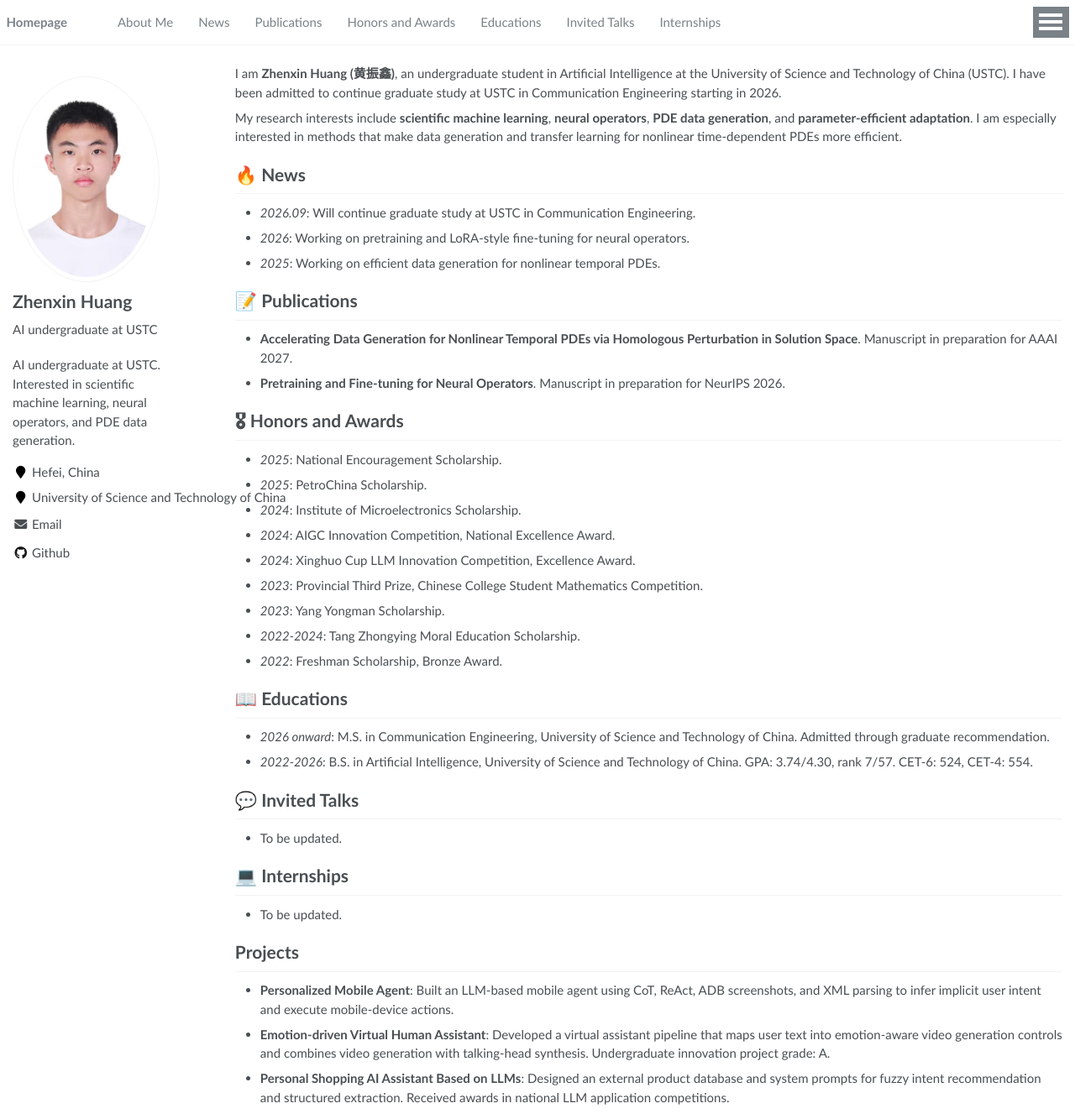
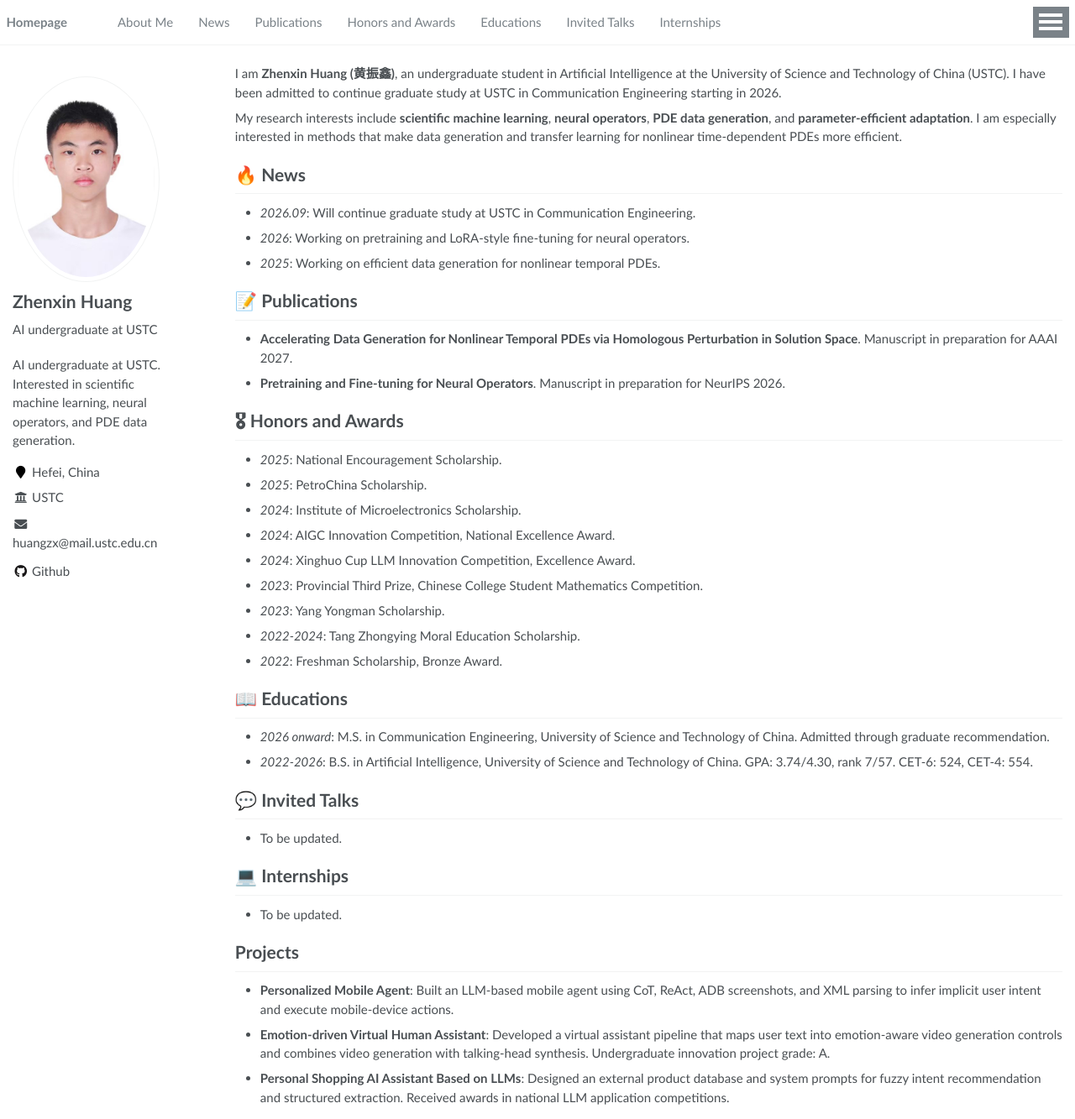
Before and after one commit to hzx-coder0/hzx-coder0.github.io, a Jekyll site: the page built from _pages/about.md, in a window 1280 px wide and 1333 px high. Shown: the whole window at 84% size. Built offline with Jekyll 4.4.1, drawn with Linux system fonts in a browser that asks for light colours; a script that is not in the unit is left out; some of the changed lines change nothing that is shown.

Commit message:
fix: improve sidebar contact display

```diff
--- a/_config.yml
+++ b/_config.yml
@@ -25,7 +25,7 @@ author:
   avatar           : "images/profile.jpg"
   bio              : "AI undergraduate at USTC"
   location         : "Hefei, China"
-  employer         : "University of Science and Technology of China"
+  employer         : "USTC"
   pubmed           :
   googlescholar    :
   email            : "huangzx@mail.ustc.edu.cn"
--- a/_includes/author-profile.html
+++ b/_includes/author-profile.html
@@ -23,13 +23,19 @@
         <li><i class="fa fa-fw fa-map-marker" aria-hidden="true"></i> {{ author.location }}</li>
       {% endif %}
       {% if author.employer %}
-        <li><i class="fa fa-fw fa-map-marker" aria-hidden="true"></i> {{ author.employer }}</li>
+        <li><i class="fas fa-fw fa-university" aria-hidden="true"></i> {{ author.employer }}</li>
       {% endif %}
       {% if author.uri %}
         <li><a href="{{ author.uri }}"><i class="fas fa-fw fa-link" aria-hidden="true"></i> Website</a></li>
       {% endif %}
       {% if author.email %}
-        <li><a href="mailto:{{ author.email }}"><i class="fas fa-fw fa-envelope" aria-hidden="true"></i> Email</a></li>
+        <li>
+          <a href="#" class="author__copy-email" data-copy-email="{{ author.email }}" aria-label="Copy email address">
+            <i class="fas fa-fw fa-envelope" aria-hidden="true"></i>
+            <span class="author__email-text">{{ author.email }}</span>
+            <span class="author__copy-status" aria-live="polite"></span>
+          </a>
+        </li>
       {% endif %}
       {% if author.keybase %}
         <li><a href="https://keybase.io/{{ author.keybase }}"><i class="fas fa-fw fa-key" aria-hidden="true"></i> Keybase</a></li>
@@ -124,7 +130,7 @@
         <a href="{{ author.uri }}"><i class="fas fa-fw fa-link" aria-hidden="true"></i></a>
       {% endif %}
       {% if author.email %}
-        <a href="mailto:{{ author.email }}"><i class="fas fa-fw fa-envelope" aria-hidden="true"></i></a>
+        <a href="#" class="author__copy-email" data-copy-email="{{ author.email }}" aria-label="Copy email address"><i class="fas fa-fw fa-envelope" aria-hidden="true"></i></a>
       {% endif %}
       {% if author.keybase %}
         <a href="https://keybase.io/{{ author.keybase }}"><i class="fas fa-fw fa-key" aria-hidden="true"></i></a>
--- a/_includes/scripts.html
+++ b/_includes/scripts.html
@@ -1,4 +1,5 @@
 <script src="assets/js/main.min.js"></script>
+<script src="assets/js/copy-email.js"></script>
 
 {% include analytics.html %}
 {% include fetch_google_scholar_stats.html %}
--- a/_sass/_sidebar.scss
+++ b/_sass/_sidebar.scss
@@ -234,7 +234,8 @@
   }
 
   li {
-    white-space: nowrap;
+    white-space: normal;
+    overflow-wrap: anywhere;
   }
 
   a {
@@ -250,6 +251,16 @@
     &:hover {
       text-decoration: underline;
     }
+  }
+
+  .author__copy-email {
+    cursor: pointer;
+  }
+
+  .author__copy-status {
+    color: $gray;
+    font-size: $type-size-7;
+    margin-left: 0.25em;
   }
 }
 
--- /dev/null
+++ b/assets/js/copy-email.js
@@ -0,0 +1,55 @@
+(function () {
+  function copyText(text) {
+    if (navigator.clipboard && navigator.clipboard.writeText) {
+      return navigator.clipboard.writeText(text);
+    }
+
+    return new Promise(function (resolve, reject) {
+      var textarea = document.createElement("textarea");
+      textarea.value = text;
+      textarea.setAttribute("readonly", "");
+      textarea.style.position = "fixed";
+      textarea.style.top = "-9999px";
+      document.body.appendChild(textarea);
+      textarea.select();
+
+      try {
+        if (document.execCommand("copy")) {
+          resolve();
+        } else {
+          reject(new Error("Copy command failed"));
+        }
+      } catch (error) {
+        reject(error);
+      } finally {
+        document.body.removeChild(textarea);
+      }
+    });
+  }
+
+  document.addEventListener("click", function (event) {
+    var trigger = event.target.closest(".author__copy-email");
+    if (!trigger) return;
+
+    event.preventDefault();
+    var email = trigger.getAttribute("data-copy-email");
+    var status = trigger.querySelector(".author__copy-status");
+
+    copyText(email)
+      .then(function () {
+        trigger.setAttribute("title", "Copied");
+        if (status) {
+          status.textContent = "Copied";
+          window.setTimeout(function () {
+            status.textContent = "";
+          }, 1600);
+        }
+      })
+      .catch(function (error) {
+        trigger.setAttribute("title", error.message);
+        if (status) {
+          status.textContent = "Copy failed";
+        }
+      });
+  });
+})();
```
